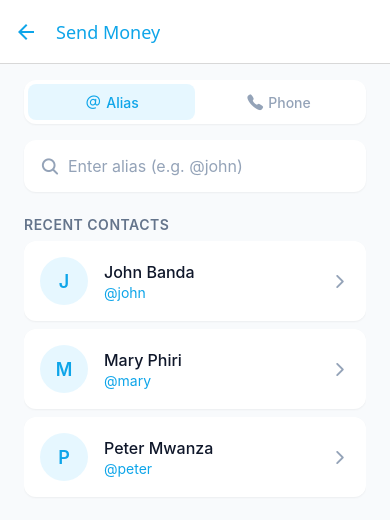
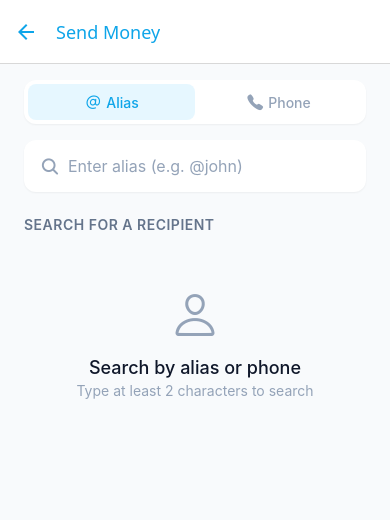
Before and after one commit to Gilbby/phonepay, a React Native app: screen /TransactionStack in a window 390 px wide. Shown: the top 520 px of the page. Built offline with nearby package versions, Linux system fonts and the light colour scheme.

Commit message:
filter send money accounts

```diff
--- a/src/config/api.ts
+++ b/src/config/api.ts
@@ -4,8 +4,8 @@ import { Platform } from 'react-native';
 // When running on iOS simulator or Expo Go, localhost = your machine IP
 const BASE_URL =
   Platform.OS === 'android'
-    ? 'http://10.120.195.59:3000/api'
-    : 'http://10.120.195.59:3000/api';/* : 'http://localhost:3000/api'; */
+    ? 'http://10.26.239.59:3000/api'
+    : 'http://10.26.239.59:3000/api';/* : 'http://localhost:3000/api'; */
 
 export const API_URL = BASE_URL;
 
--- a/src/screens/transactions/SendMoneyScreen.tsx
+++ b/src/screens/transactions/SendMoneyScreen.tsx
@@ -1,4 +1,4 @@
-import React, { useState } from 'react';
+import React, { useState, useEffect } from 'react';
 import {
   View,
   Text,
@@ -8,19 +8,23 @@ import {
   FlatList,
   KeyboardAvoidingView,
   Platform,
+  ActivityIndicator,
 } from 'react-native';
 import { Ionicons } from '@expo/vector-icons';
 import { COLORS, FONTS, SPACING, RADIUS, SHADOWS } from '../../constants/theme';
-import { users } from '../../data/mockData';
 import { RootStackScreenProps, User } from '../../types';
+import { useApp } from '../../context/AppContext';
+import { API_URL, authHeaders } from '../../config/api';
 
 const ContactItem: React.FC<{ user: User; onSelect: (u: User) => void }> = ({ user, onSelect }) => (
   <TouchableOpacity style={styles.contactItem} onPress={() => onSelect(user)} activeOpacity={0.7}>
     <View style={styles.contactAvatar}>
-      <Text style={styles.contactInitial}>{user.name.charAt(0)}</Text>
+      <Text style={styles.contactInitial}>
+        {(user.alias?.replace('@', '') ?? user.phone ?? '?').charAt(0).toUpperCase()}
+      </Text>
     </View>
     <View style={styles.contactInfo}>
-      <Text style={styles.contactName}>{user.name}</Text>
+      <Text style={styles.contactName}>{user.alias?.replace('@', '') ?? 'Unknown'}</Text>
       <Text style={styles.contactAlias}>{user.alias}</Text>
     </View>
     <Ionicons name="chevron-forward" size={20} color={COLORS.textMuted} />
@@ -30,15 +34,35 @@ const ContactItem: React.FC<{ user: User; onSelect: (u: User) => void }> = ({ us
 export default function SendMoneyScreen({ navigation }: RootStackScreenProps<'SendMoney'>) {
   const [searchQuery, setSearchQuery] = useState('');
   const [selectedTab, setSelectedTab] = useState('alias');
+  const [searchResults, setSearchResults] = useState<User[]>([]);
+  const [isSearching, setIsSearching] = useState(false);
+  const { token } = useApp();
 
-  const filteredUsers = users.filter((user: User) => {
-    const query = searchQuery.toLowerCase();
-    return (
-      user.name.toLowerCase().includes(query) ||
-      user.alias.toLowerCase().includes(query) ||
-      user.phone.includes(query)
-    );
-  });
+  // Debounced search
+  useEffect(() => {
+    if (searchQuery.length < 2) {
+      setSearchResults([]);
+      return;
+    }
+
+    const timer = setTimeout(async () => {
+      setIsSearching(true);
+      try {
+        const response = await fetch(
+          `${API_URL}/users/search?q=${encodeURIComponent(searchQuery)}`,
+          { headers: authHeaders(token!) }
+        );
+        const data = await response.json();
+        if (response.ok) setSearchResults(data.users);
+      } catch {
+        setSearchResults([]);
+      } finally {
+        setIsSearching(false);
+      }
+    }, 500);
+
+    return () => clearTimeout(timer);
+  }, [searchQuery]);
 
   const handleSelectUser = (user: User) => {
     navigation.navigate('SendAmount', { recipient: user });
@@ -46,13 +70,13 @@ export default function SendMoneyScreen({ navigation }: RootStackScreenProps<'Se
 
   const handleContinue = () => {
     if (searchQuery.length > 0) {
-      const mockRecipient = {
+      const recipient = {
         id: 'custom',
         name: searchQuery.startsWith('@') ? searchQuery.slice(1) : searchQuery,
         alias: searchQuery.startsWith('@') ? searchQuery : `@${searchQuery}`,
         phone: searchQuery,
       };
-      navigation.navigate('SendAmount', { recipient: mockRecipient });
+      navigation.navigate('SendAmount', { recipient });
     }
   };
 
@@ -102,23 +126,25 @@ export default function SendMoneyScreen({ navigation }: RootStackScreenProps<'Se
             autoCapitalize="none"
             keyboardType={selectedTab === 'phone' ? 'phone-pad' : 'default'}
           />
-          {searchQuery.length > 0 && (
-            <TouchableOpacity onPress={() => setSearchQuery('')}>
+          {isSearching ? (
+            <ActivityIndicator size="small" color={COLORS.primary} />
+          ) : searchQuery.length > 0 ? (
+            <TouchableOpacity onPress={() => { setSearchQuery(''); setSearchResults([]); }}>
               <Ionicons name="close-circle" size={20} color={COLORS.textMuted} />
             </TouchableOpacity>
-          )}
+          ) : null}
         </View>
 
         <View style={styles.listHeader}>
           <Text style={styles.listTitle}>
-            {searchQuery ? 'Search Results' : 'Recent Contacts'}
+            {searchQuery ? 'Search Results' : 'Search for a recipient'}
           </Text>
         </View>
 
-        {filteredUsers.length > 0 ? (
+        {searchResults.length > 0 ? (
           <FlatList
-            data={filteredUsers.filter((u: User) => u.alias !== '@gibby')}
-            keyExtractor={(item) => item.id}
+            data={searchResults}
+            keyExtractor={(item) => String(item.id)}
             renderItem={({ item }) => (
               <ContactItem user={item} onSelect={handleSelectUser} />
             )}
@@ -128,9 +154,13 @@ export default function SendMoneyScreen({ navigation }: RootStackScreenProps<'Se
         ) : (
           <View style={styles.emptyState}>
             <Ionicons name="person-outline" size={48} color={COLORS.textMuted} />
-            <Text style={styles.emptyStateText}>No contacts found</Text>
+            <Text style={styles.emptyStateText}>
+              {searchQuery.length > 0 && !isSearching ? 'No users found' : 'Search by alias or phone'}
+            </Text>
             <Text style={styles.emptyStateSubtext}>
-              Try searching by name, alias, or phone number
+              {searchQuery.length > 0 && !isSearching
+                ? 'Try a different alias or phone number'
+                : 'Type at least 2 characters to search'}
             </Text>
           </View>
         )}
```
